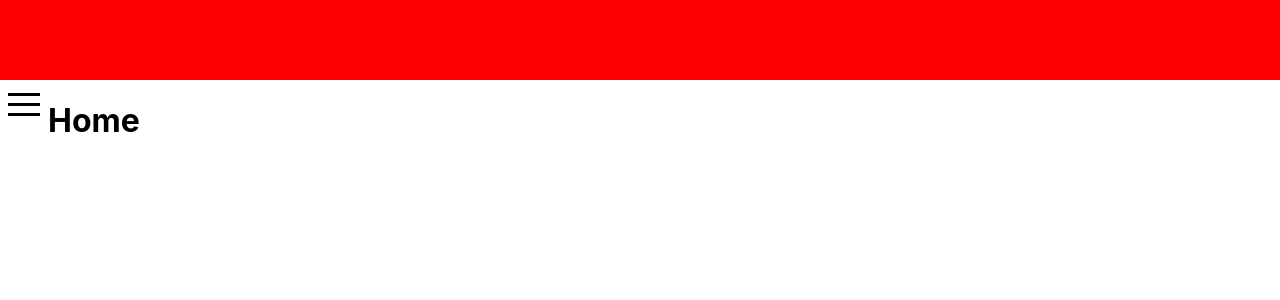
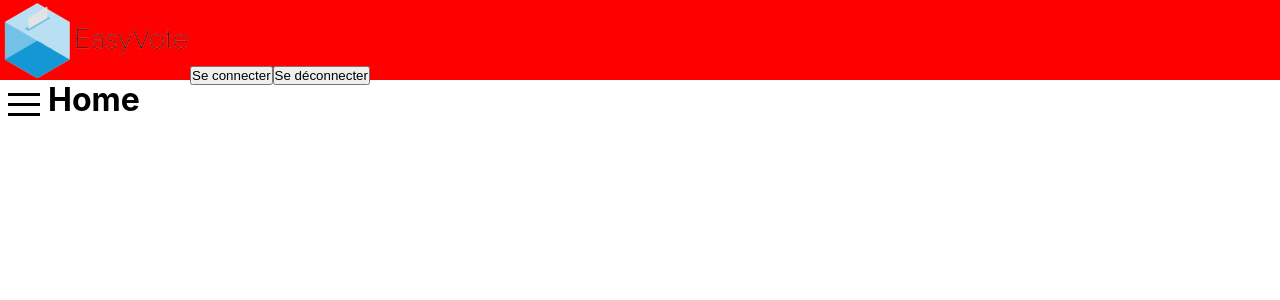
Before and after one commit to emkyu404/EasyVote, a React (Create React App) app in the folder client/: page / in a window 1280 px wide. Shown: the top 300 px of the page. Built offline with nearby package versions, Linux system fonts and the light colour scheme.

Commit message:
header à moitié

```diff
--- a/client/src/components/Header.js
+++ b/client/src/components/Header.js
@@ -1,6 +1,20 @@
+import logo from '../img/header-logo.png';
+import {
+    BrowserRouter as Router,
+    Link
+} from "react-router-dom";
+
 const Header = () => {
     return (
         <div className='header'>
+            {/* <Router>
+                <Link className='header-link' to="/"> */}
+                    <img className='header-logo' src={logo}/>
+                {/* </Link>
+            </Router> */}
+
+            <button className='log-btn'>Se connecter</button>
+            <button className='log-btn'>Se déconnecter</button>
         </div>
     )
 }
--- a/client/src/css/App.css
+++ b/client/src/css/App.css
@@ -1,3 +1,9 @@
+* {
+  margin :0;
+  padding : 0;
+  box-sizing: border-box;
+}
+
 body {
   margin: 0;
   font-family: -apple-system, BlinkMacSystemFont, 'Segoe UI', 'Roboto', 'Oxygen',
@@ -35,9 +41,22 @@ body {
   cursor : pointer;
 }
 
-.header{
+.header {
   background-color: red;
   height : 10vh;
+  box-sizing: border-box;
+}
+
+.header-router {
+  height: 100%;
+  width: auto;
+}
+
+.header-logo {
+  height: 100%;
+}
+
+.log-btn {
 }
 
 .menu-items{
```
Also changed, not shown: client/src/img/header-logo.png (added), 1 other file (tests, documents, lock files or other folders).
